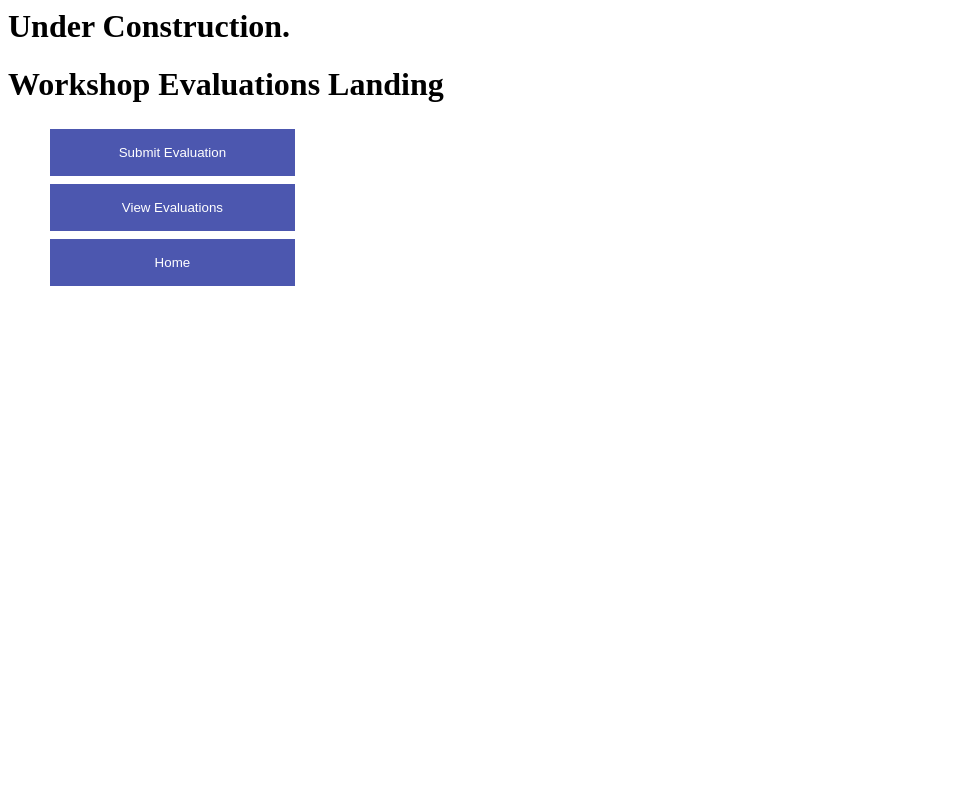
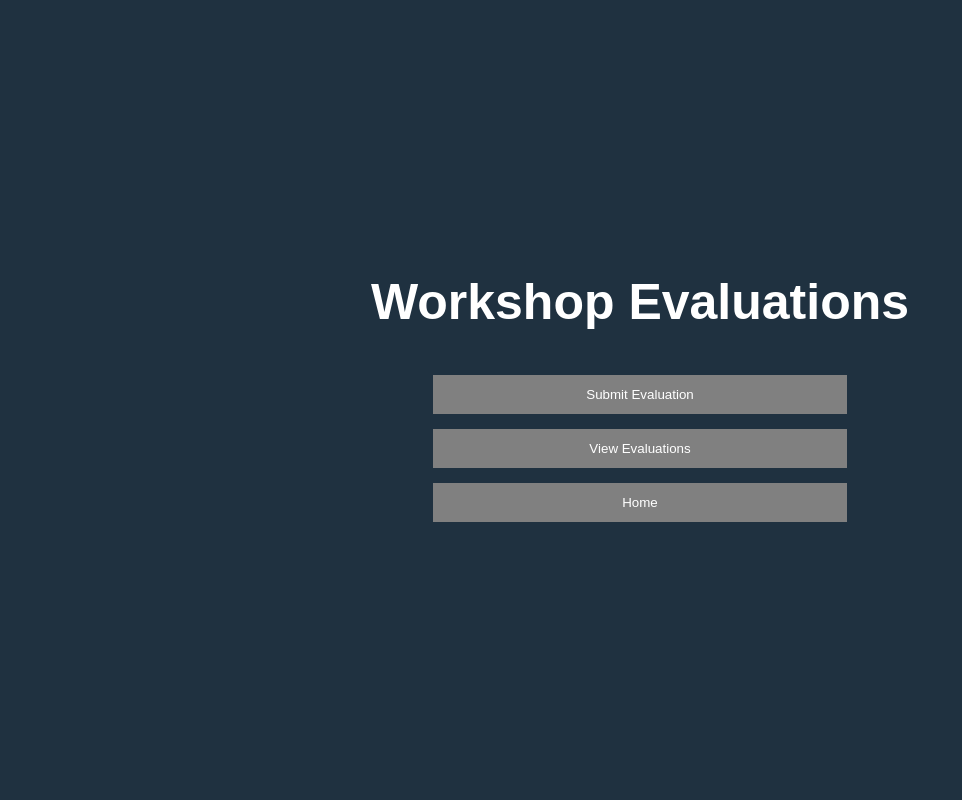
Before and after one commit to Student-Technology-Center/evaluations, a Django app: template templates/eval_index.html in a window 1280 px wide. Shown: the whole page, without its empty margins (0-962 px from the left). Run offline with Django 3.2, Linux system fonts and the light colour scheme; the template is opened without the code that fills it, so the values that code supplies are empty.

Commit message:
Lots of css changes in evals

```diff
--- a/static/evaluations/css/index.css
+++ b/static/evaluations/css/index.css
@@ -1,10 +1,43 @@
+body {
+    font-family: sans-serif;
+    background-color: #1F3140;
+    color: white;
+
+    align-content: center;
+
+    font-size: 25px;
+}
+
 button {
-    width: 20%;
-    background-color: #4C57AF;
+    width: 33%;
+    margin-top: 5px;
+    padding: 12px;
+
     border: none;
-    color: white;
-    padding: 16px 32px;
-    text-decoration: none;
-    margin: 4px 2px;
+    background: #808080;
+    color: #fff;
+
     cursor: pointer;
+    transition: .3s;
 }
+
+button:hover {
+    background: #bdd0ef;
+    color: black;
+}
+
+ul {
+    list-style-type: none;
+    margin: 0;
+    padding: 0;
+    overflow: hidden;
+}
+
+li {
+    padding: 5px;
+}
+
+div {
+    text-align: center;
+    margin: auto;
+}
--- a/templates/eval_index.html
+++ b/templates/eval_index.html
@@ -5,12 +5,13 @@
 </head>
 
     <body>
-        <h1>Under Construction.</h1>
-        <h1>Workshop Evaluations Landing</h1>
+        <div>
+        <h1>Workshop Evaluations</h1>
         <ul style="list-style: none;">
             <li><a href="evaluate"><button>Submit Evaluation</button></a></li>
             <li><a href="view"><button>View Evaluations</button></a></li>
             <li><a href="../"><button>Home</button></a></li>
         </ul>
+        </div>
     </body>
 </html>
--- a/templates/eval_view.html
+++ b/templates/eval_view.html
@@ -7,8 +7,6 @@
 
 
 <body>
-    <h3>Workshop Evaluations</h3>
-
     <input type="text" id="input-in" onKeyup="instructorSearch()" placeholder="Search by instructor name...">
     <input type="text" id="input-wn" onKeyup="workshopSearch()" placeholder="Search by workshop name...">
     <input type="text" id="input-wd" onKeyup="dateSearch()" placeholder="Search by workshop date...">
```
Also changed, not shown: static/evaluations/css/evaluate.css (+67 -19 lines), static/evaluations/css/thanks.css (+26 -5 lines), static/evaluations/css/view.css (+32 -8 lines), templates/eval_evaluate.html (+4 -3 lines).
